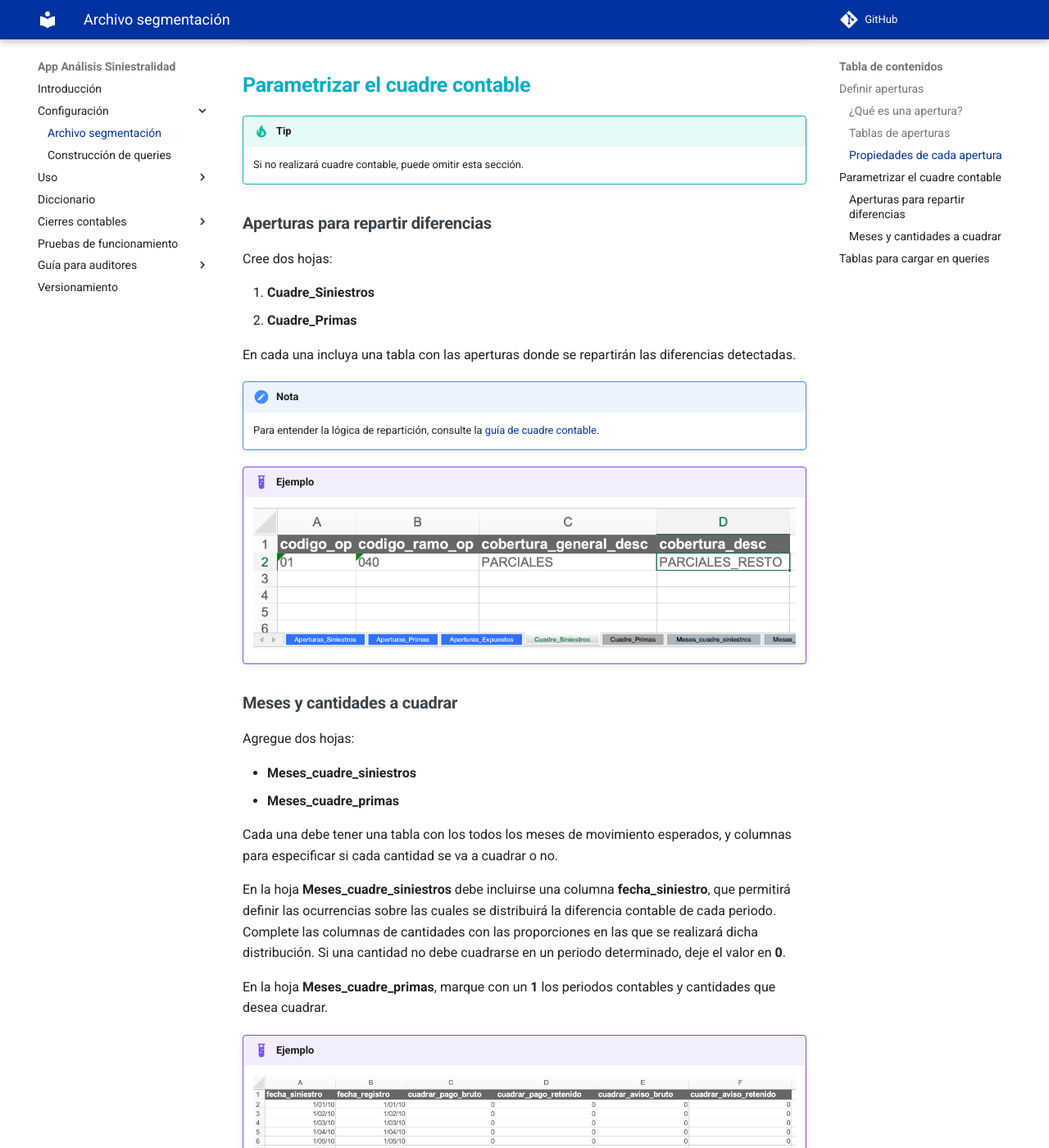
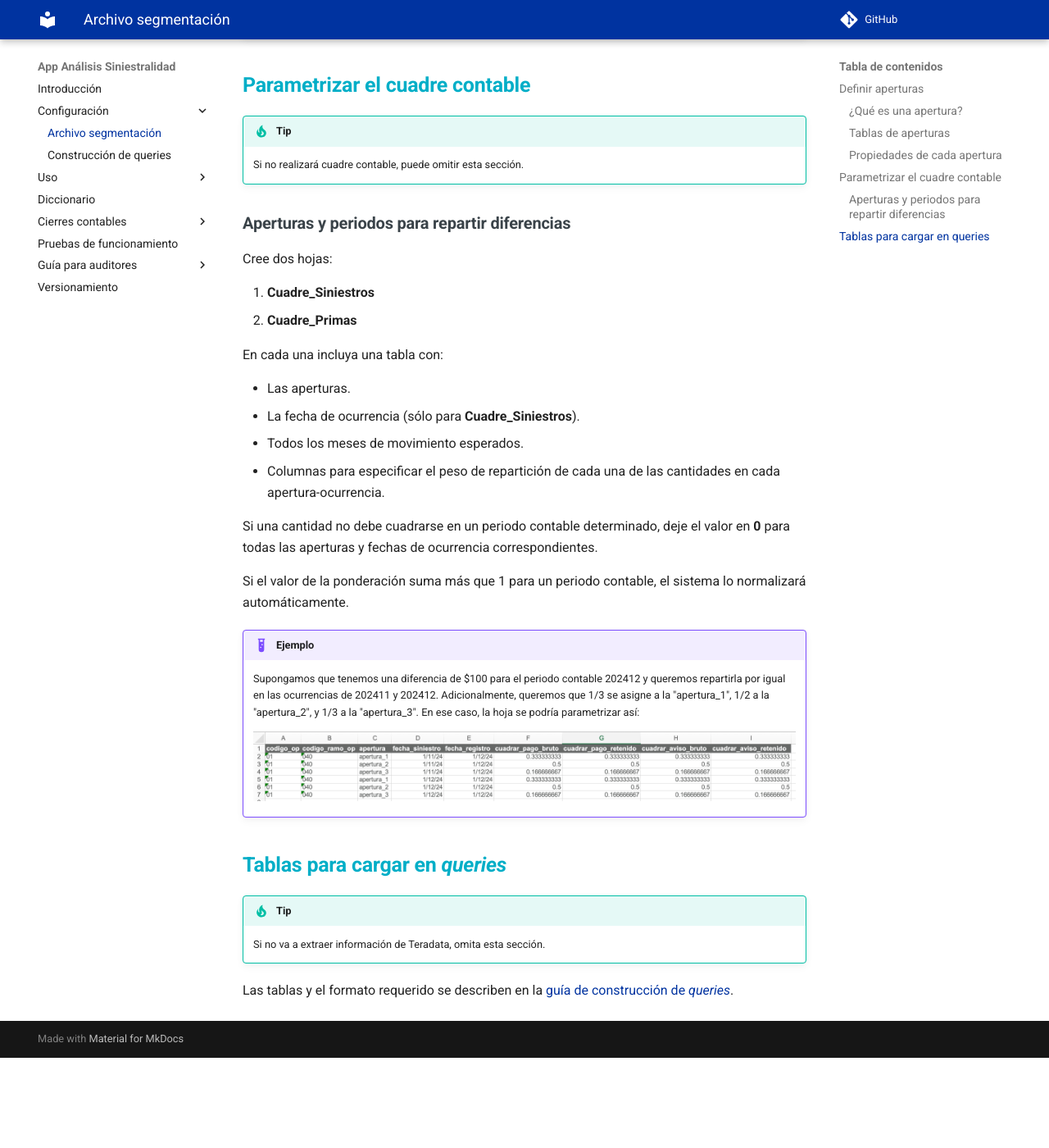
Before and after one commit to sebastobone/app-analisis-siniestralidad-docs, an MkDocs documentation site: the page built from docs/config/segmentacion.md, in a window 1280 px wide and 1400 px high, scrolled down 2392 px. Shown: the whole window at 82% size. Built offline with MkDocs 1.6.1 and Material for MkDocs 9.7.7, drawn with Linux system fonts in a browser that asks for light colours; comment, search, counter and statistics services are not loaded; the version menu is left out; after the commit the page ends 3682 px from its top, so only the background shows below that.

```diff
--- a/docs/config/segmentacion.md
+++ b/docs/config/segmentacion.md
@@ -75,36 +75,28 @@ En **Apertura_Siniestros**, para cada apertura se debe definir:
 !!! tip
     Si no realizará cuadre contable, puede omitir esta sección.
 
-### Aperturas para repartir diferencias
+### Aperturas y periodos para repartir diferencias
 
 Cree dos hojas:
 
 1. **Cuadre_Siniestros**
 2. **Cuadre_Primas**
 
-En cada una incluya una tabla con las aperturas donde se repartirán las diferencias detectadas.
+En cada una incluya una tabla con:
 
-!!! note "Nota"
-    Para entender la lógica de repartición, consulte la [guía de cuadre contable](../uso/controles.md#reparticion-de-diferencias-contables).
+- Las aperturas.
+- La fecha de ocurrencia (sólo para **Cuadre_Siniestros**).
+- Todos los meses de movimiento esperados.
+- Columnas para especificar el peso de repartición de cada una de las cantidades en cada apertura-ocurrencia.
+
+Si una cantidad no debe cuadrarse en un periodo contable determinado, deje el valor en **0** para todas las aperturas y fechas de ocurrencia correspondientes.
+
+Si el valor de la ponderación suma más que 1 para un periodo contable, el sistema lo normalizará automáticamente.
 
 !!! example "Ejemplo"
+    Supongamos que tenemos una diferencia de $100 para el periodo contable 202412 y queremos repartirla por igual en las ocurrencias de 202411 y 202412. Adicionalmente, queremos que 1/3 se asigne a la "apertura_1", 1/2 a la "apertura_2", y 1/3 a la "apertura_3". En ese caso, la hoja se podría parametrizar así:
+
     ![Ejemplo cuadre](assets/ejemplo_cuadre.png)
-
-### Meses y cantidades a cuadrar
-
-Agregue dos hojas:
-
-- **Meses_cuadre_siniestros**
-- **Meses_cuadre_primas**
-
-Cada una debe tener una tabla con los todos los meses de movimiento esperados, y columnas para especificar si cada cantidad se va a cuadrar o no.
-
-En la hoja **Meses_cuadre_siniestros** debe incluirse una columna **fecha_siniestro**, que permitirá definir las ocurrencias sobre las cuales se distribuirá la diferencia contable de cada periodo. Complete las columnas de cantidades con las proporciones en las que se realizará dicha distribución. Si una cantidad no debe cuadrarse en un periodo determinado, deje el valor en **0**.
-
-En la hoja **Meses_cuadre_primas**, marque con un **1** los periodos contables y cantidades que desea cuadrar.
-
-!!! example "Ejemplo"
-    ![Ejemplo meses cuadre](assets/ejemplo_meses_cuadre.png)
 
 ## Tablas para cargar en _queries_
 
```
Also changed, not shown: docs/uso/controles.md (+1 -10 lines), docs/versionamiento.md (+10 -0 lines), docs/config/assets/ejemplo_cuadre.png, docs/config/assets/ejemplo_meses_cuadre.png (deleted).
